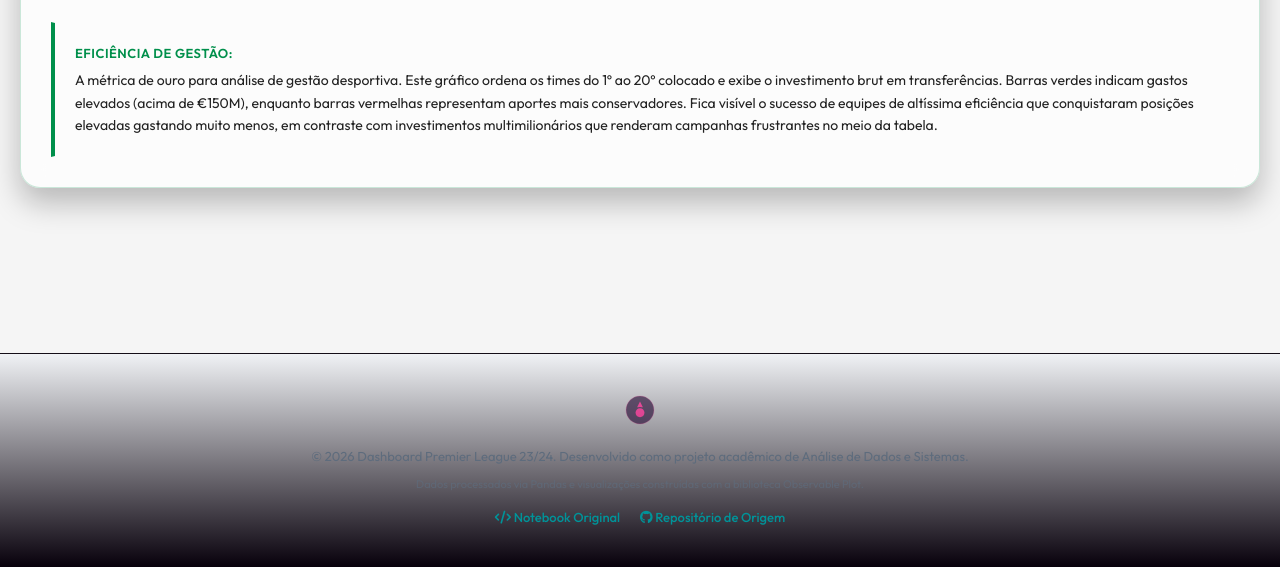
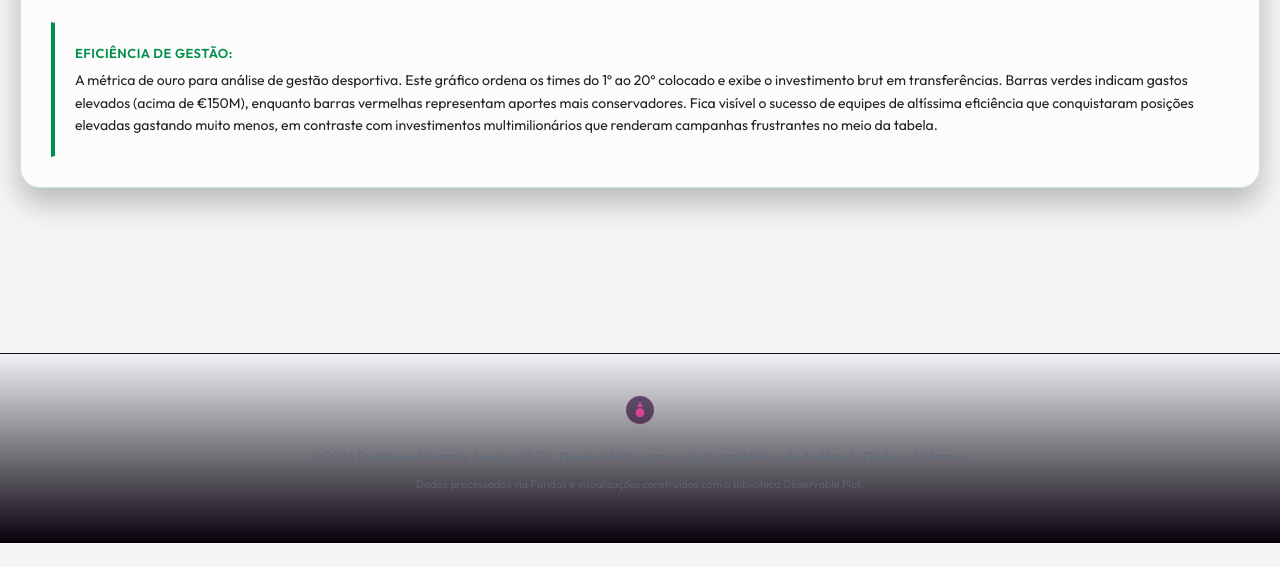
Before and after one commit to esthevaoariel-oss/SiteDados, a website: page index.html in a window 1280 px wide. Shown: the part 7050-7617 px from the top of the page. After the commit the page ends 7593 px from the top, so only its background shows below. Drawn offline with Linux system fonts and the light colour scheme.

Commit message:
Update index.html

```diff
--- a/index.html
+++ b/index.html
@@ -911,10 +911,6 @@
         </svg>
         <p>&copy; 2026 Dashboard Premier League 23/24. Desenvolvido como projeto acadêmico de Análise de Dados e Sistemas.</p>
         <p style="font-size: 11px; opacity: 0.7;">Dados processados via Pandas e visualizações construídas com a biblioteca Observable Plot.</p>
-        <div class="footer-links">
-            <a href="https://observablehq.com/d/a0653b542dfc6970" target="_blank"><i class="fa-solid fa-code"></i> Notebook Original</a>
-            <a href="https://github.com/esthevaoariel-oss/SiteDados" target="_blank"><i class="fa-brands fa-github"></i> Repositório de Origem</a>
-        </div>
     </footer>
 
     <!-- Include Local Javascript logic -->
```
